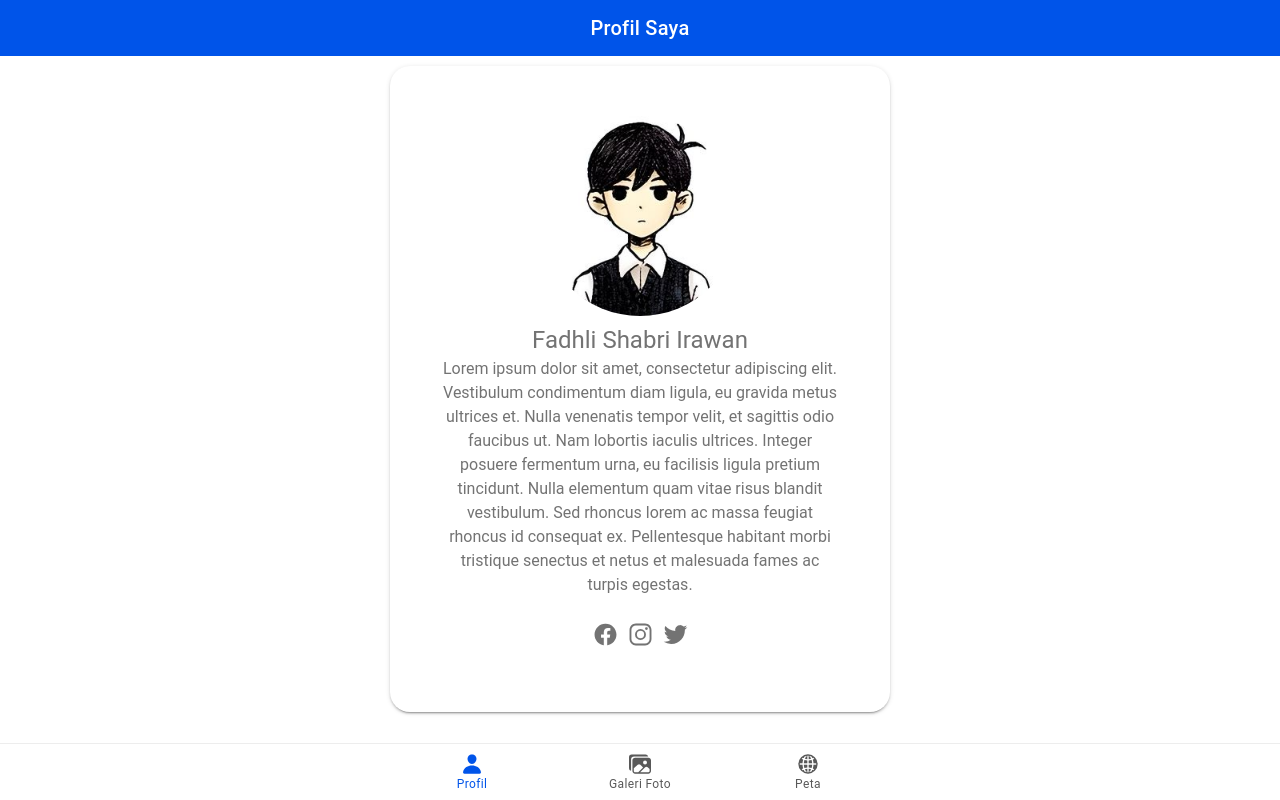
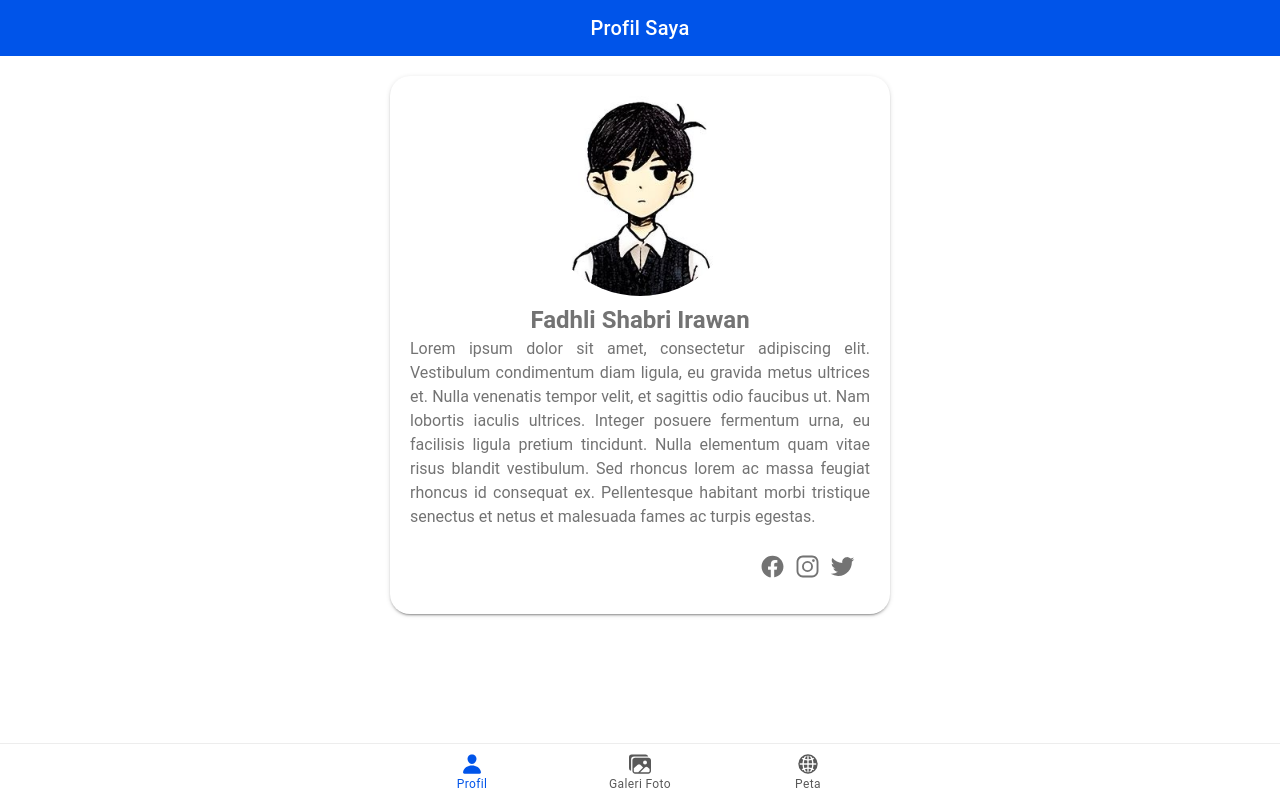
Before and after one commit to Fabb-Sy/Project_Ionic, a React (Vite) app: page /profile in a window 1280 px wide. Built offline with nearby package versions, Linux system fonts and the light colour scheme.

Commit message:
Fix Bug Map

```diff
--- a/src/pages/GalleryPhoto/GalleryPhoto.tsx
+++ b/src/pages/GalleryPhoto/GalleryPhoto.tsx
@@ -7,29 +7,15 @@ import {
   IonPage,
   IonTitle,
   IonToolbar,
-  IonGrid,
-  IonRow,
-  IonCol,
   IonCard,
   IonCardContent,
 } from "@ionic/react";
 import { camera } from "ionicons/icons";
 import PhotoGallery from "../../components/PhotoGallery";
 import { usePhotoGallery } from "../../hooks/usePhotoGallery";
-import { useEffect } from "react";
-import { useHistory } from "react-router-dom";
 
 const GalleryPhoto: React.FC = () => {
   const { photos, takePhoto, deletePhoto } = usePhotoGallery();
-  const history = useHistory();
-
-  useEffect(() => {
-    return history.listen((location) => {
-      if (history.action === "PUSH") {
-        window.location.reload();
-      }
-    });
-  }, [history]);
 
   return (
     <>
@@ -43,22 +29,12 @@ const GalleryPhoto: React.FC = () => {
         <IonContent fullscreen>
           <IonCard>
             <IonCardContent>
-              <IonGrid>
-                <IonRow>
-                  <IonCol
-                    size="6"
-                    horizontal="end"
-                    style={{ display: "flex", flexWrap: "wrap" }}
-                  >
-                    <PhotoGallery photos={photos} deletePhoto={deletePhoto} />
-                  </IonCol>
-                </IonRow>
-              </IonGrid>
+              <PhotoGallery photos={photos} deletePhoto={deletePhoto} />
             </IonCardContent>
           </IonCard>
 
           <IonFab vertical="bottom" horizontal="end" slot="fixed">
-            <IonFabButton color="primary" onClick={() => takePhoto()}>
+            <IonFabButton color="primary" onClick={takePhoto}>
               <IonIcon icon={camera}></IonIcon>
             </IonFabButton>
           </IonFab>
--- a/src/pages/Map/Map.tsx
+++ b/src/pages/Map/Map.tsx
@@ -1,32 +1,31 @@
 import React, { useEffect, useState } from "react";
-import { IonContent, IonToolbar, IonTitle, IonPage, IonCard, IonCardContent } from "@ionic/react";
-import { Geolocation } from '@capacitor/geolocation';
+import {
+  IonContent,
+  IonToolbar,
+  IonTitle,
+  IonPage,
+  IonCard,
+  IonCardContent,
+} from "@ionic/react";
+import { Geolocation } from "@capacitor/geolocation";
 
 const Map: React.FC = () => {
   const [position, setPosition] = useState({ latitude: 0, longitude: 0 });
 
   useEffect(() => {
-    let isCancelled = false; // flag untuk memeriksa status unmount
-
     const checkGPS = async () => {
       try {
         const coordinates = await Geolocation.getCurrentPosition();
-        if (!isCancelled) { // hanya set posisi jika komponen belum unmount
-          setPosition({
-            latitude: coordinates.coords.latitude,
-            longitude: coordinates.coords.longitude
-          });
-        }
+        setPosition({
+          latitude: coordinates.coords.latitude,
+          longitude: coordinates.coords.longitude,
+        });
       } catch (e) {
-        console.error('Error getting location', e);
+        console.error("Error getting location", e);
       }
     };
 
     checkGPS();
-
-    return () => {
-      isCancelled = true; // set flag ketika komponen akan unmount
-    };
   }, []);
 
   return (
@@ -46,7 +45,11 @@ const Map: React.FC = () => {
               style={{ border: 0 }}
               loading="lazy"
               allowFullScreen
-              src={`https://www.openstreetmap.org/export/embed.html?bbox=${position.longitude-0.005},${position.latitude-0.005},${position.longitude+0.005},${position.latitude+0.005}&layer=mapnik&marker=${position.latitude},${position.longitude}`}
+              src={`https://www.openstreetmap.org/export/embed.html?bbox=${
+                position.longitude - 0.005
+              },${position.latitude - 0.005},${position.longitude + 0.005},${
+                position.latitude + 0.005
+              }&layer=mapnik&marker=${position.latitude},${position.longitude}`}
             ></iframe>
           </IonCardContent>
         </IonCard>
--- a/src/pages/Profile/Profile.tsx
+++ b/src/pages/Profile/Profile.tsx
@@ -19,7 +19,7 @@ const Profile: React.FC = () => {
     <>
       <IonPage>
         <IonContent>
-        <IonToolbar color="primary" style={{ marginBottom: "10px" }}>
+          <IonToolbar color="primary" style={{ marginBottom: "20px" }}>
             <IonTitle className="ion-text-center">Profil Saya</IonTitle>
           </IonToolbar>
           <IonCard
@@ -30,7 +30,7 @@ const Profile: React.FC = () => {
               borderRadius: "20px",
             }}
           >
-          <IonCardContent style={{ padding: "50px" }}>
+            <IonCardContent style={{ padding: "20px" }}>
               <IonAvatar
                 style={{
                   margin: "auto",
@@ -46,25 +46,25 @@ const Profile: React.FC = () => {
               </IonAvatar>
               <IonText
                 className="ion-text-center"
-              style={{ marginBottom: "10px" }}
+                style={{ marginBottom: "20px" }}
               >
-              <h1>Fadhli Shabri Irawan</h1>
-              <p style={{ fontSize: "16px" }}>
+                <h1 style={{ fontWeight: "bold" }}>Fadhli Shabri Irawan</h1>
+                <p style={{ fontSize: "16px", textAlign: "justify" }}>
                   Lorem ipsum dolor sit amet, consectetur adipiscing elit.
                   Vestibulum condimentum diam ligula, eu gravida metus ultrices
-                et. Nulla venenatis tempor velit, et sagittis odio faucibus ut.
-                Nam lobortis iaculis ultrices. Integer posuere fermentum urna,
-                eu facilisis ligula pretium tincidunt. Nulla elementum quam
-                vitae risus blandit vestibulum. Sed rhoncus lorem ac massa
-                feugiat rhoncus id consequat ex. Pellentesque habitant morbi
-                tristique senectus et netus et malesuada fames ac turpis
+                  et. Nulla venenatis tempor velit, et sagittis odio faucibus
+                  ut. Nam lobortis iaculis ultrices. Integer posuere fermentum
+                  urna, eu facilisis ligula pretium tincidunt. Nulla elementum
+                  quam vitae risus blandit vestibulum. Sed rhoncus lorem ac
+                  massa feugiat rhoncus id consequat ex. Pellentesque habitant
+                  morbi tristique senectus et netus et malesuada fames ac turpis
                   egestas.
                 </p>
               </IonText>
               <div
                 style={{
                   display: "flex",
-                justifyContent: "center",
+                  justifyContent: "flex-end",
                   padding: 10,
                   marginTop: "10px",
                 }}
```
Lines whose indentation alone changed are shown as unchanged.
